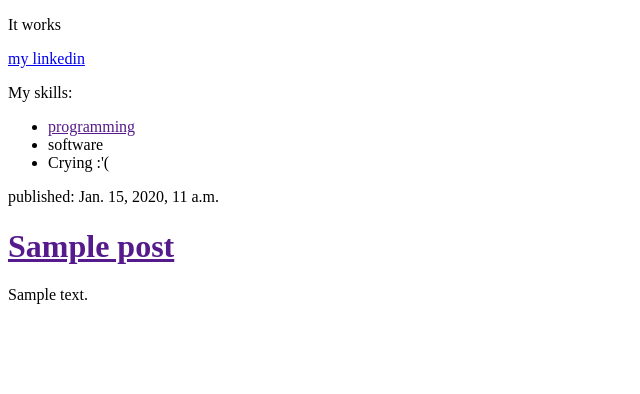
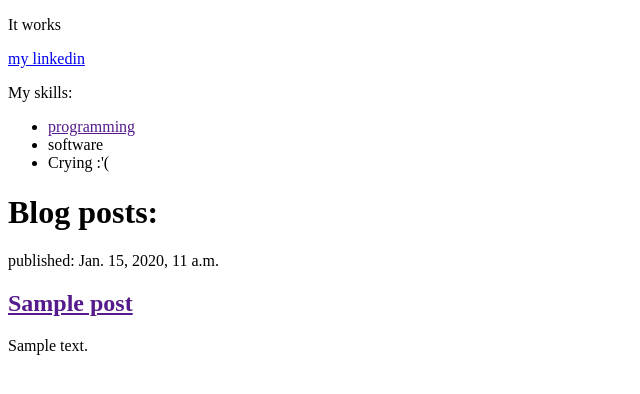
Before and after one commit to tinyneutrino/my-first-thing, a Django app: template blog/templates/blog/post_list.html in a window 1280 px wide. Shown: the part 149-543 px from the top of the page, without its empty margins (0-640 px from the left). Run offline with Django 3.2, Linux system fonts and the light colour scheme; the template is opened without the code that fills it: values that come from a table or form of the project are taken from there, others are empty; tables that the repository leaves empty hold one stand-in row (values such as "Sample post").

Commit message:
changed html for the site

```diff
--- a/blog/templates/blog/post_list.html
+++ b/blog/templates/blog/post_list.html
@@ -21,10 +21,11 @@
 				<li>software </li>
 				<li> Crying :'(</li>
 			</ul>
+			<h1>Blog posts:</h1>
 			{% for post in posts %}
 			<div>
 				<p> published: {{post.published_date}}</p>
-				<h1> <a href="">{{post.title}}</a></h1>
+				<h2> <a href="">{{post.title}}</a></h2>
 				<p> {{post.text|linebreaksbr }} </p>
 			</div>
 			{% endfor %}
```
